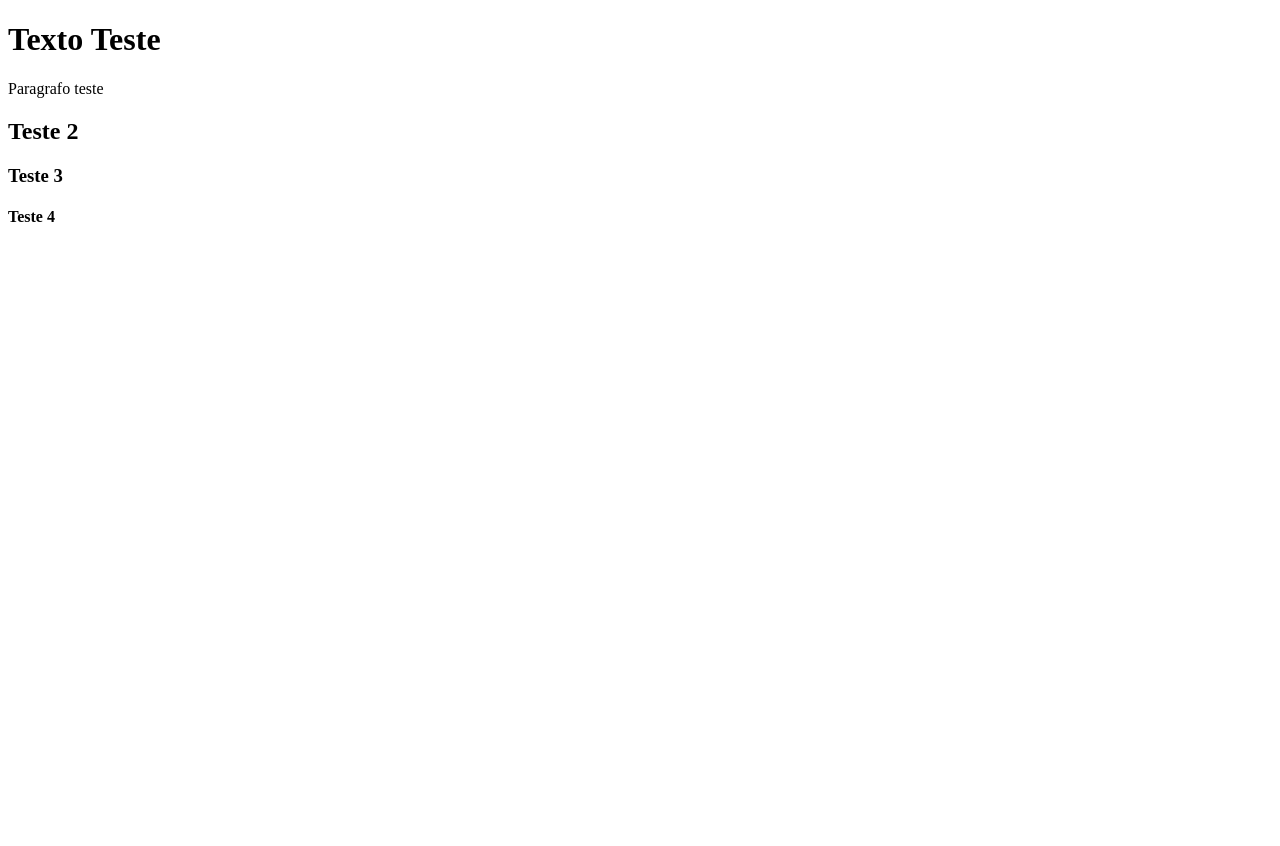
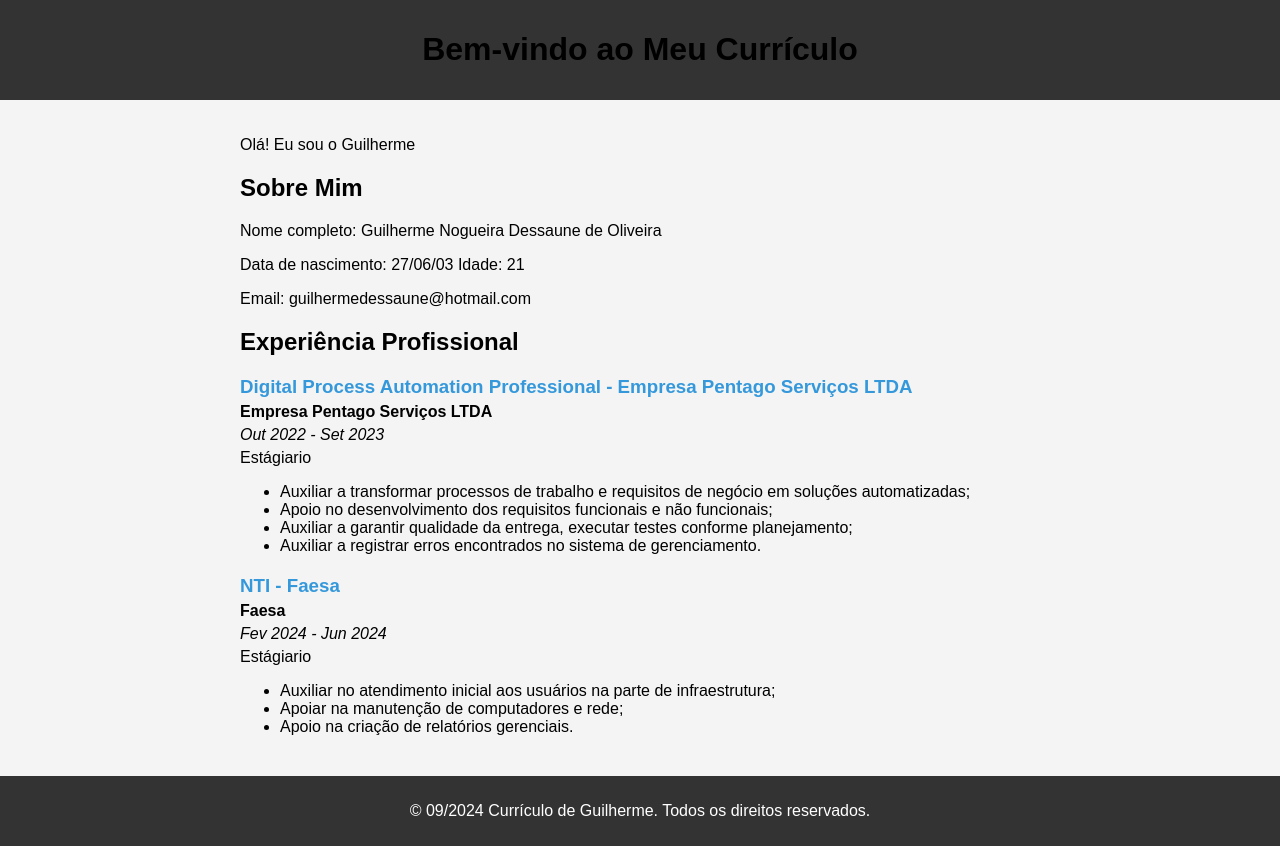
Before and after one commit to PicolasC/teste, a plain HTML site: page teste/index.html in a window 1280 px wide. Before the commit the page ends 800 px from the top, so only its background shows below. Drawn offline with Linux system fonts and the light colour scheme.

Commit message:
Update index.html

```diff
--- a/teste/index.html
+++ b/teste/index.html
@@ -1,19 +1,94 @@
 <!DOCTYPE html>
-    <html lang="pt-BR">
-    <head>
-        <title>Teste teste</title>
-    </head>
+<html lang="pt-BR">
+<meta charset="UTF-8">
+<head>
+    <meta name="viewport" content="width=device-width, initial-scale=1.0">
+    <title>Meu Primeiro Site</title>
+    <style>
+        body {
+            font-family: Arial, sans-serif;
+            margin: 0;
+            padding: 0;
+            background-color: #f4f4f4;
+        }
+        header {
+            background-color: #333;
+            color: #fff;
+            padding: 10px 0;
+            text-align: center;
+        }
+        main {
+            padding: 20px;
+            max-width: 800px;
+            margin: auto;
+        }
+        footer {
+            background-color: #333;
+            color: #fff;
+            text-align: center;
+            padding: 10px 0;
+            width: 100%;
+            bottom: 0;
+        }
+        h1, h2, h3 {
+            color: #000000;
+        }
+        .job {
+            margin-bottom: 20px;
+        }
+        .job h3 {
+            margin: 0;
+            color: #3498db;
+        }
+        .job p {
+            margin: 5px 0;
+        }
+        .job .company {
+            font-weight: bold;
+        }
+        .job .dates {
+            font-style: italic;
+        }
+    </style>
+</head>
+<body>
+    <header>
+        <h1>Bem-vindo ao Meu Currículo</h1>
+    </header>
+    <main>
+        <p>Olá! Eu sou o Guilherme</p>
+        <h2>Sobre Mim</h2>
+        <p>Nome completo: Guilherme Nogueira Dessaune de Oliveira</p>
+        <p class="dates">Data de nascimento: 27/06/03 Idade: 21</p>
+        <p>Email: guilhermedessaune@hotmail.com</p>
 
-
-
-    <body>
-
-        <h1> Texto Teste </h1>
-        <p> Paragrafo teste</p>
-
-        <h2> Teste 2 </h2>
-        <h3> Teste 3 </h3>
-        <h4> Teste 4 </h4>
-    </body>
-
- </html>
+        <h2>Experiência Profissional</h2>
+        <div class="job">
+            <h3>Digital Process Automation Professional - Empresa Pentago Serviços LTDA</h3>
+            <p class="company">Empresa Pentago Serviços LTDA</p>
+            <p class="dates">Out 2022 - Set 2023</p>
+            <p>Estágiario</p>
+            <ul>
+                <li>Auxiliar a transformar processos de trabalho e requisitos de negócio em soluções automatizadas;</li>
+                <li>Apoio no desenvolvimento dos requisitos funcionais e não funcionais;</li>
+                <li>Auxiliar a garantir qualidade da entrega, executar testes conforme planejamento;</li>
+                <li>Auxiliar a registrar erros encontrados no sistema de gerenciamento.</li>
+            </ul>
+        </div>
+        <div class="job">
+            <h3>NTI - Faesa</h3>
+            <p class="company">Faesa</p>
+            <p class="dates">Fev 2024 - Jun 2024</p>
+            <p>Estágiario</p>
+            <ul>
+                <li>Auxiliar no atendimento inicial aos usuários na parte de infraestrutura;</li>
+                <li>Apoiar na manutenção de computadores e rede;</li>
+                <li>Apoio na criação de relatórios gerenciais.</li>
+            </ul>
+        </div>
+    </main>
+    <footer>
+        <p>&copy; 09/2024 Currículo de Guilherme. Todos os direitos reservados.</p>
+    </footer>
+</body>
+</html>
```
